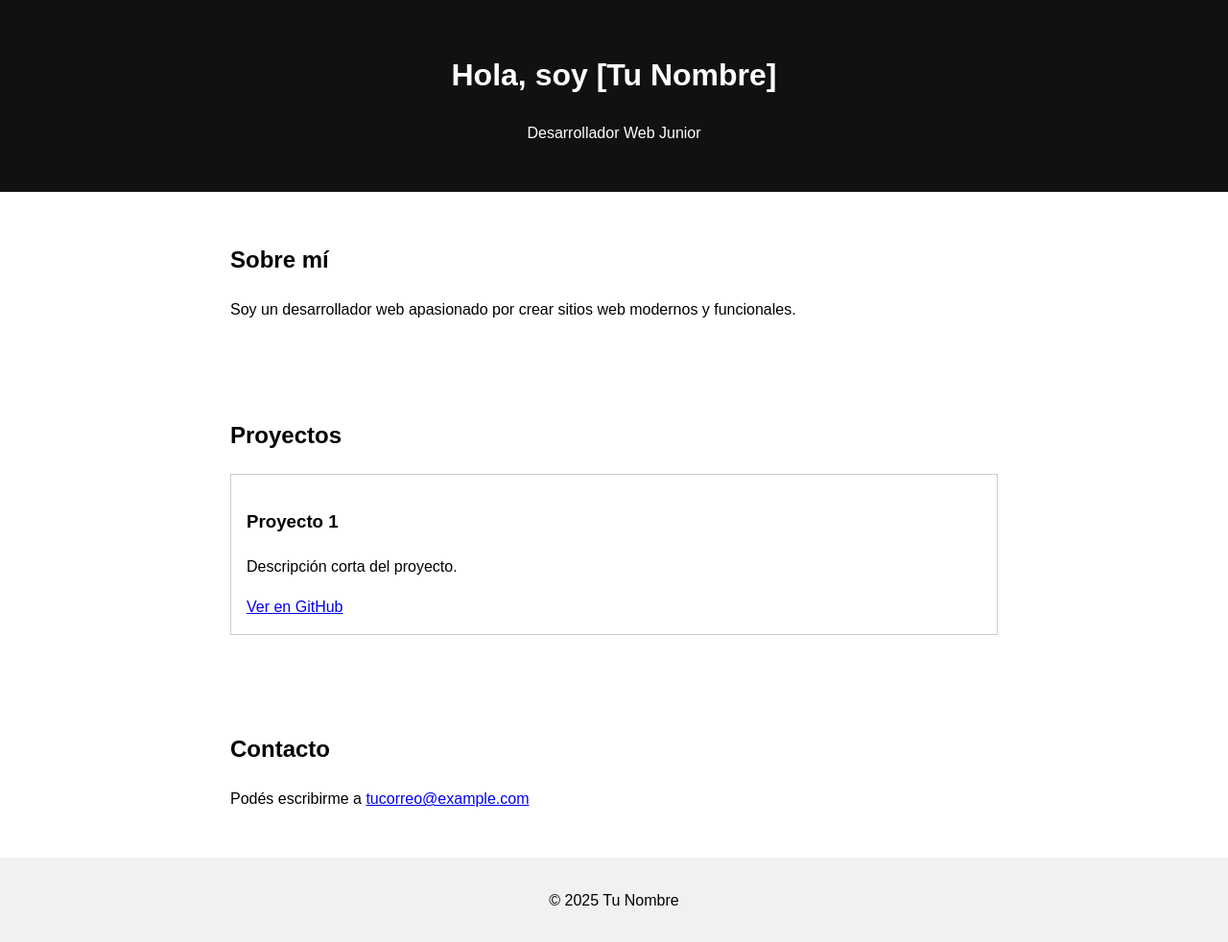
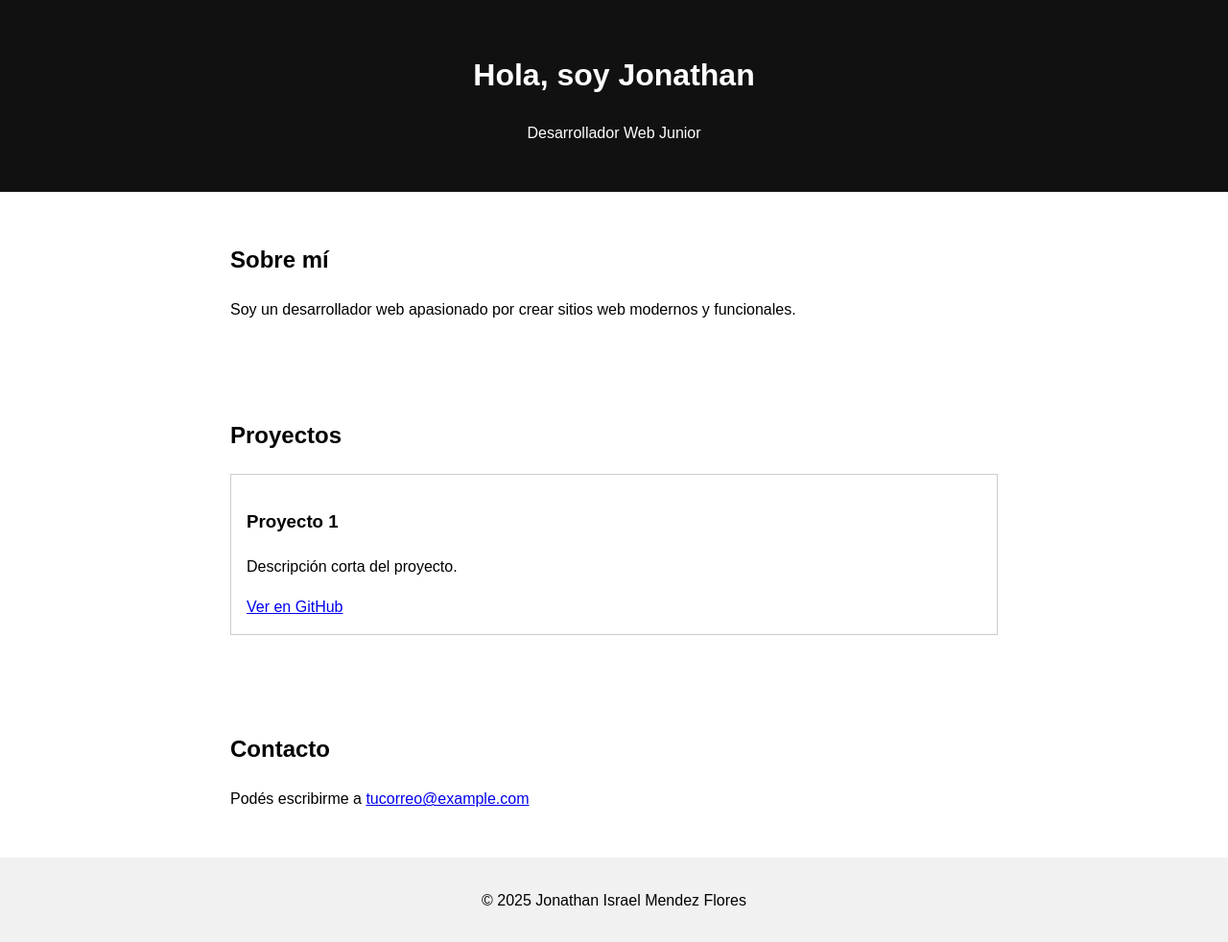
Before and after one commit to jona850/portafolio, a plain HTML site: page index.html in a window 1280 px wide. Shown: the whole page at 96% size. Drawn offline with Linux system fonts and the light colour scheme; a script that the page names is missing.

Commit message:
Update index.html

```diff
--- a/index.html
+++ b/index.html
@@ -8,7 +8,7 @@
 </head>
 <body>
   <header>
-    <h1>Hola, soy [Tu Nombre]</h1>
+    <h1>Hola, soy Jonathan</h1>
     <p>Desarrollador Web Junior</p>
   </header>
 
@@ -33,7 +33,7 @@
   </section>
 
   <footer>
-    <p>© 2025 Tu Nombre</p>
+    <p>© 2025 Jonathan Israel Mendez Flores</p>
   </footer>
 
   <script src="script.js"></script>
```
